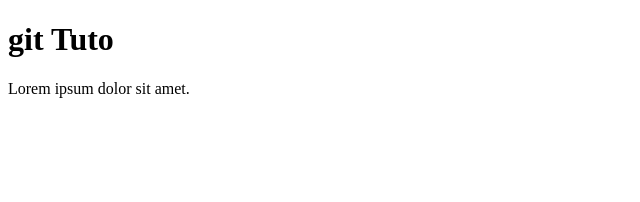
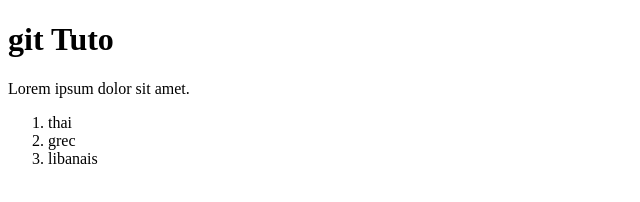
Before and after one commit to KedNor/GitTestMomo, a plain HTML site: page index.html in a window 1280 px wide. Shown: the whole page, without its empty margins (0-640 px from the left). Drawn offline with Linux system fonts and the light colour scheme.

Commit message:
liste resto

```diff
--- a/index.html
+++ b/index.html
@@ -11,6 +11,12 @@
 <body>
     <h1>git Tuto</h1>
     <p>Lorem ipsum dolor sit amet.</p>
-
+    <div>
+        <ol>
+            <li>thai</li>
+            <li>grec</li>
+            <li>libanais</li>
+        </ol>
+    </div>
 </body>
 </html>
```
